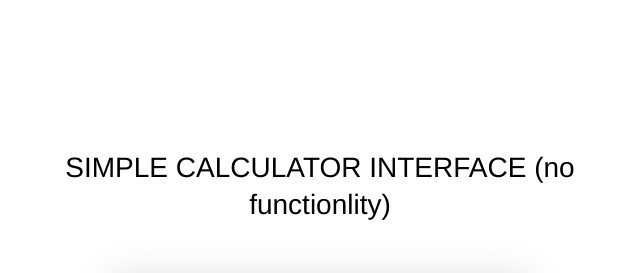
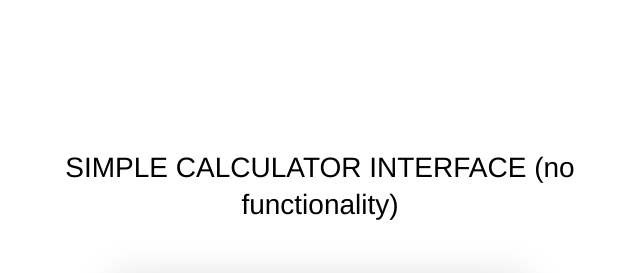
Before and after one commit to Akinbola247/calculator, a plain HTML site: page index.html in a window 1280 px wide. Shown: the top 273 px of the page, without its empty margins (320-960 px from the left). Drawn offline with Linux system fonts and the light colour scheme.

Commit message:
Update index.html

```diff
--- a/index.html
+++ b/index.html
@@ -9,7 +9,7 @@
 <body>
     <div class="container">
         <p>
-          SIMPLE CALCULATOR INTERFACE (no functionlity)
+          SIMPLE CALCULATOR INTERFACE (no functionality)
         </p>
         <div class="calculator">
           <div class="calculatordisplay">0</div>
```
